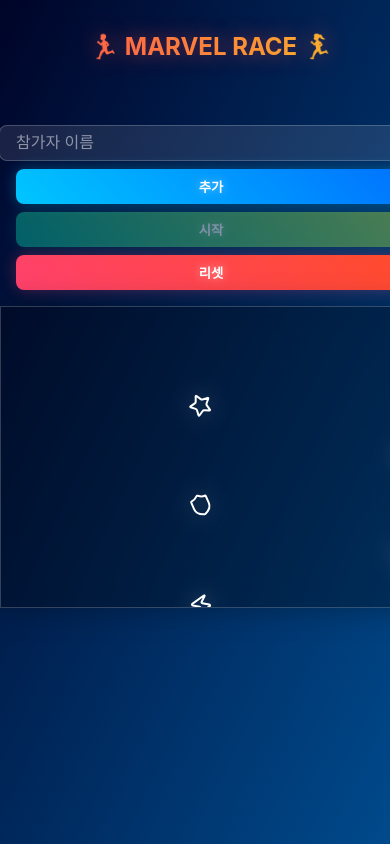
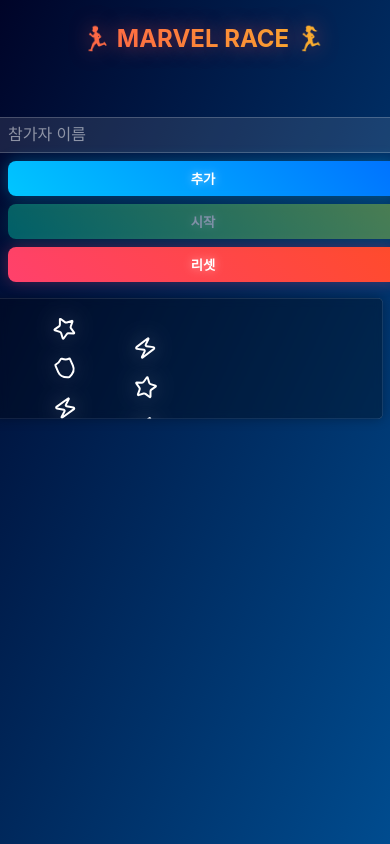
Before and after one commit to ckk914/RunRacingGameNext, a React (Create React App) app: page / in a window 390 px wide. Built offline with nearby package versions, Linux system fonts and the light colour scheme; the HTML template or start-up script is replaced by a standard one.

Commit message:
chore: 디자인 조정

```diff
--- a/src/styles/MarvelRaceFinal.module.css
+++ b/src/styles/MarvelRaceFinal.module.css
@@ -160,18 +160,14 @@
     border: 1px solid rgba(255, 255, 255, 0.2);
     backdrop-filter: blur(10px);
     box-shadow: 0 0 30px rgba(0, 0, 0, 0.3);
-    overflow-x: auto;
-    /* 가로 스크롤 활성화 */
-    -webkit-overflow-scrolling: touch;
-    /* iOS에서 부드러운 스크롤 */
+    overflow: hidden;
+    /* 스크롤 제거 */
 }
 
 .raceTrackInner {
     position: relative;
-    width: 1100px;
-    /* finishLine + 여유 공간 */
+    width: 100%;
     height: 100%;
-    min-width: 100%;
 }
 
 .finishLine {
@@ -264,7 +260,7 @@
 /* 모바일 대응을 위한 미디어 쿼리 */
 @media (max-width: 768px) {
     .gameContainer {
-        padding: 1rem;
+        padding: 0.5rem;
     }
 
     .gameTitle {
@@ -289,11 +285,12 @@
 
 .raceTrack {
     height: 300px;
-    margin: 0 -1rem;
-    /* 컨테이너 패딩 상쇄 */
-    width: calc(100% + 2rem);
-    border-radius: 0;
-    /* 모바일에서는 전체 너비 사용 */
+    transform-origin: top left;
+    transform: scale(0.4);
+    /* 모바일에서 전체 화면에 맞게 축소 */
+    width: 250%;
+    /* 축소된 만큼 너비 증가 */
+    margin-left: -1rem;
 }
    .raceTrackInner {
        /* finishLine + 여유 공간 유지 */
@@ -302,13 +299,20 @@
        /* 좌우 여백 추가 */
    }
           .character {
-            font-size: 0.8rem;
-            padding: 0.25rem 0.75rem;
+              font-size: 2rem;
+              /* 크기 키워서 축소해도 잘 보이게 */
+              padding: 0.5rem 1.5rem;
           }
 
                           .finishLine {
-                       right: 50px;
-                       /* 오른쪽 여백 확보 */
+                              right: auto;
+                              left: 1000px;
+                              /* 결승선 위치 고정 */
+                          }
+
+                                                   .obstacle {
+                                                       transform: scale(2.5) translate(-50%, -50%);
+                                                       /* 장애물도 크게 */
                                                    }
     .participantsList {
         grid-template-columns: repeat(auto-fill, minmax(120px, 1fr));
@@ -316,7 +320,7 @@
     }
 
   .winnerAnnouncement {
-        padding: 1rem 1.5rem;
+      transform: scale(1) translate(-50%, -50%);
   }
 
     .winnerText {
```
Lines whose indentation alone changed are shown as unchanged.
